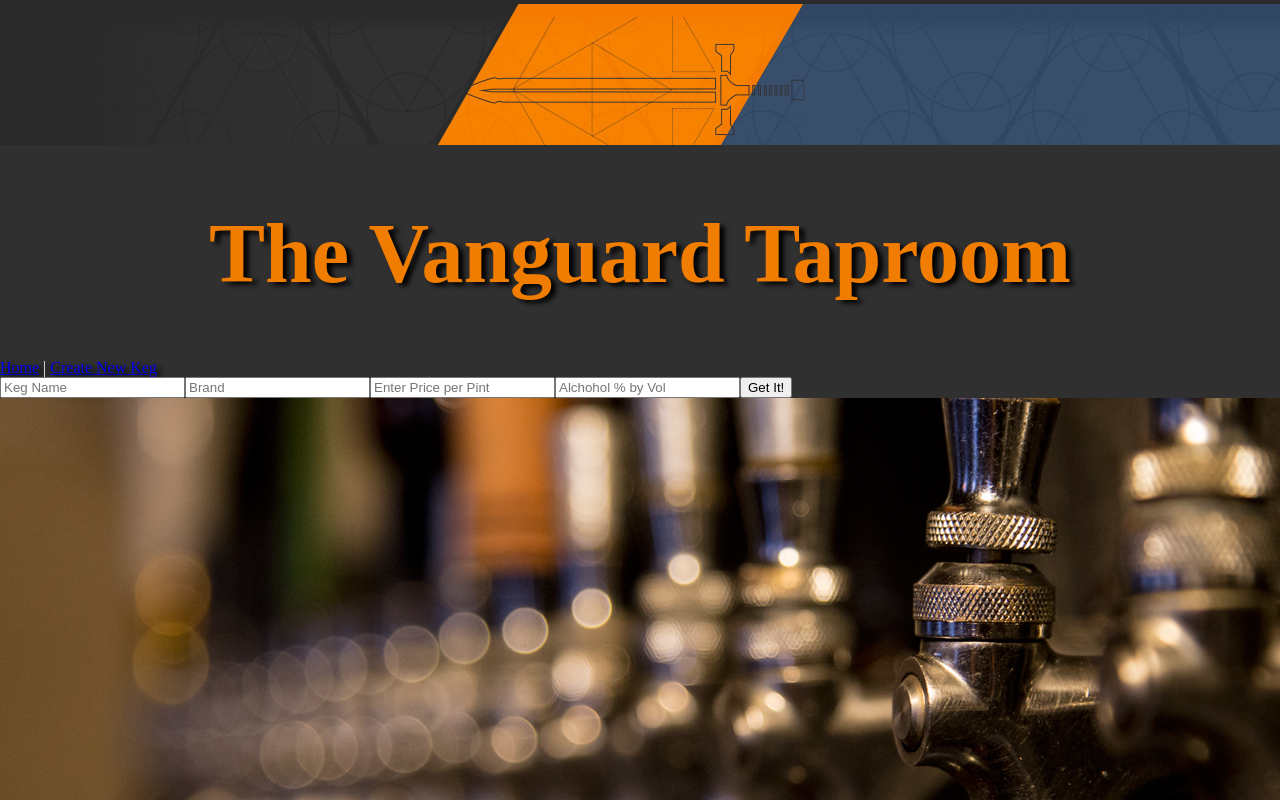
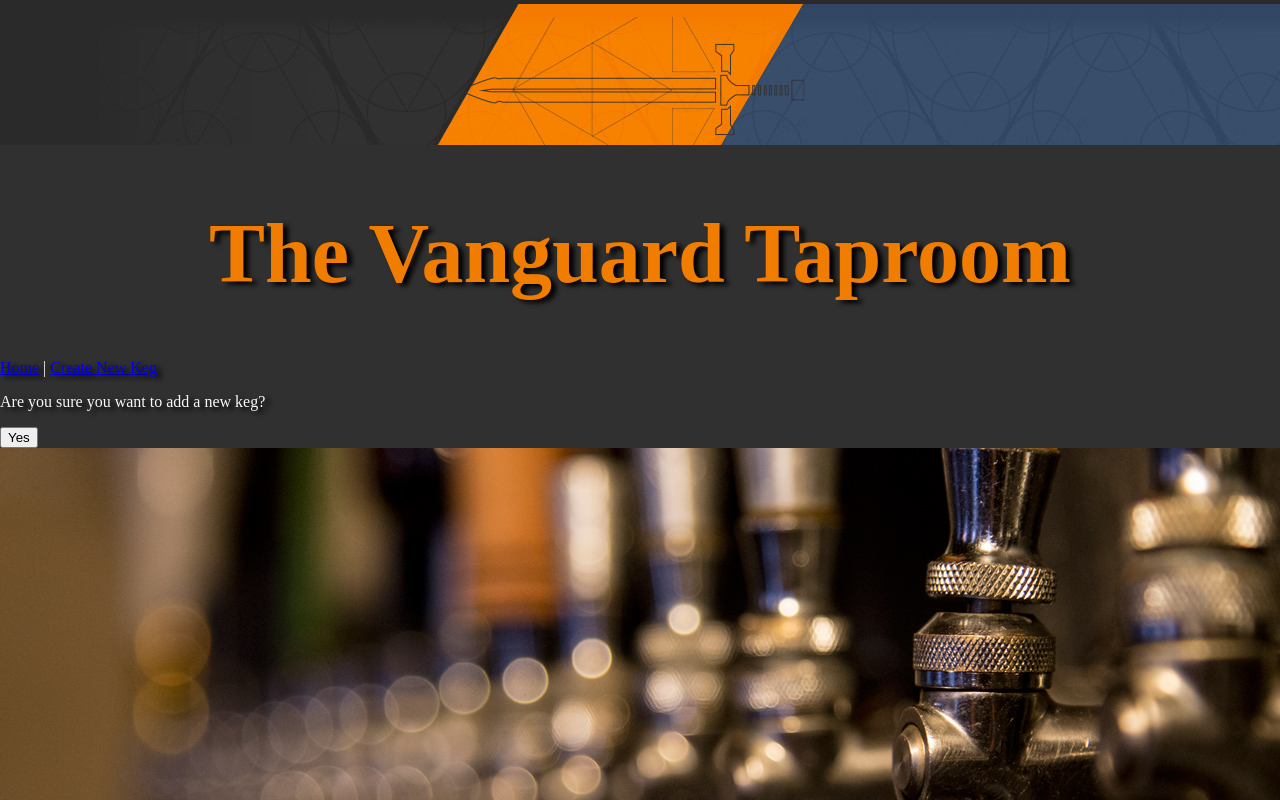
Before and after one commit to cidsinga/taproom, a React (Create React App) app: page /#/newkeg in a window 1280 px wide. Shown: the top 800 px of the page. Built offline with nearby package versions, Linux system fonts and the light colour scheme.

Commit message:
add control file and confirmation questions to try to get around problem

```diff
--- a/src/components/App.js
+++ b/src/components/App.js
@@ -1,19 +1,19 @@
-
 import React from 'react';
 import './App.css';
 import Header from "./Header";
 import KegList from './KegList';
 import NewKegForm from './NewKegForm';
 import { Switch, Route } from 'react-router-dom';
+import NewKegControl from './NewKegControl';
 import Error404 from './Error404';
 import Footer from './Footer';
 
 class App extends React.Component {
 
   constructor(props) {
-  super(props);
-  this.state = {
-    masterKegList: []
+    super(props);
+    this.state = {
+      masterKegList: []
   };
   this.handleAddingNewKegToList = this.handleAddingNewKegToList.bind(this);
 }
@@ -36,13 +36,9 @@ class App extends React.Component {
       <div style={allStyle}>
         <Header/>
         <Switch>
-          <Route exact path='/' render={()=><KegList kegList={this.state.masterKegList} />} />
-          // <Route path='/newkeg' component={NewKegForm} />
-
-          <Route path='/newkeg' render={()=><NewKegForm onNewKegCreation={this.handleAddingNewKegToList} />} />
-
-
-          <Route component={Error404} />
+        <Route exact path='/' render={()=><KegList kegList={this.state.masterKegList} />} />
+        <Route path='/newkeg' render={()=><NewKegControl onNewKegCreation={this.handleAddingNewKegToList} />} />
+        <Route component={Error404} />
         </Switch>
         <Footer/>
       </div>
--- /dev/null
+++ b/src/components/ConfirmationQuestions.jsx
@@ -0,0 +1,17 @@
+import React from 'react';
+import PropTypes from 'prop-types';
+
+function ConfirmationQuestions(props){
+  return (
+    <div>
+      <p>Are you sure you want to add a new keg?</p>
+      <button onClick={props.onTroubleshootingConfirmation}>Yes</button>
+    </div>
+  );
+}
+
+ConfirmationQuestions.propTypes = {
+  onTroubleshootingConfirmation: PropTypes.func
+};
+
+export default ConfirmationQuestions;
--- /dev/null
+++ b/src/components/NewKegControl.jsx
@@ -0,0 +1,39 @@
+import React from 'react';
+import ConfirmationQuestions from './ConfirmationQuestions';
+import NewKegForm from './NewKegForm';
+import PropTypes from "prop-types";
+
+class NewKegControl extends React.Component {
+
+  constructor(props) {
+    super(props);
+    this.state = {
+      formVisibleOnPage: false
+    };
+    this.handleTroubleshootingConfirmation = this.handleTroubleshootingConfirmation.bind(this);
+  }
+
+  handleTroubleshootingConfirmation(){
+    this.setState({formVisibleOnPage: true});
+  }
+
+
+  render(){
+    let currentlyVisibleContent = null;
+    if (this.state.formVisibleOnPage){
+      currentlyVisibleContent = <NewKegForm onNewKegCreation={this.props.onNewKegCreation}/>;
+    } else {
+      currentlyVisibleContent = <ConfirmationQuestions onTroubleshootingConfirmation={this.handleTroubleshootingConfirmation}/>;
+    }
+    return (
+      <div>
+      {currentlyVisibleContent}
+      </div>
+    );
+  }
+}
+NewKegControl.propTypes = {
+  onNewKegCreation: PropTypes.func
+};
+
+export default NewKegControl;
```
